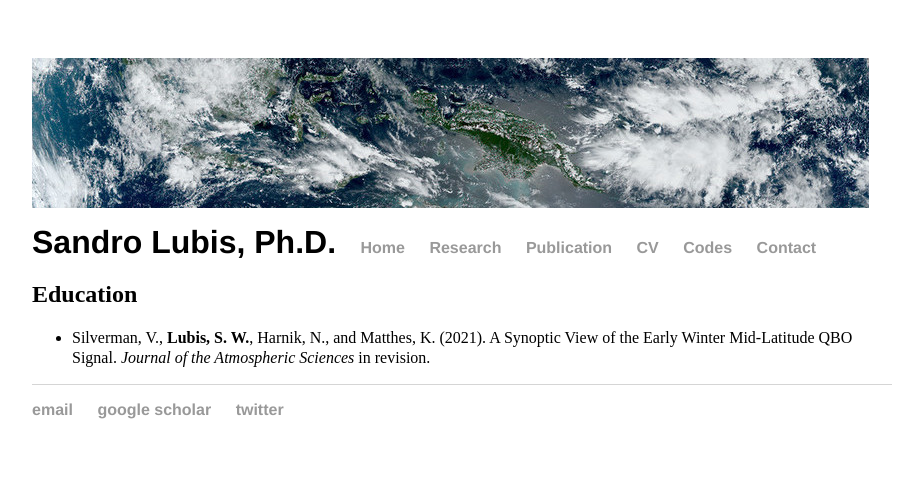
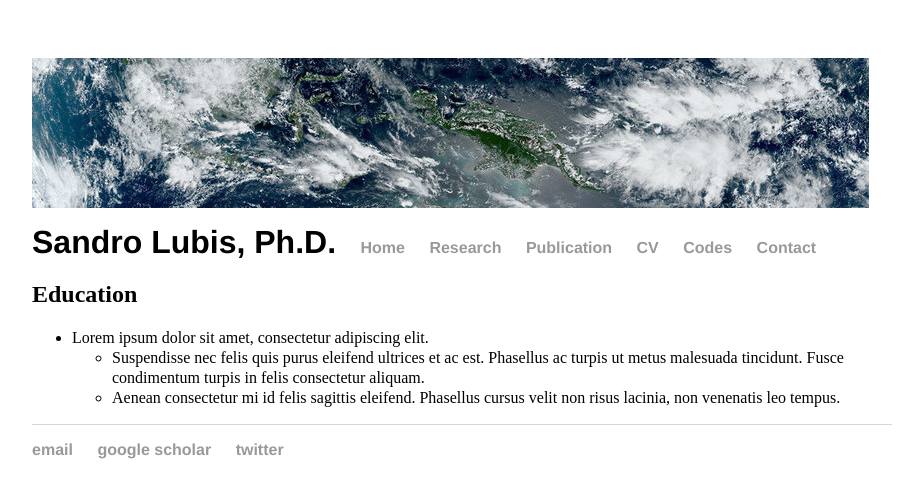
Before and after one commit to sandrolubis/sandrolubis.github.io, a Jekyll site: the page built from cv/index.html, in a window 1280 px wide. Shown: the top 498 px of the page, without its empty margins (276-1199 px from the left). Built offline with Jekyll 4.4.1, drawn with Linux system fonts in a browser that asks for light colours.

Commit message:
Update index.html

```diff
--- a/cv/index.html
+++ b/cv/index.html
@@ -6,6 +6,10 @@ title: CV | Sandro Lubis
 <div class="research">
 	<h2>Education</h2>
 	<ul style="line-height:1.25; width: 800px;">
-		<li>Silverman, V., <b>Lubis, S. W.</b>, Harnik, N., and Matthes, K. (2021). A Synoptic View of the Early Winter Mid-Latitude QBO Signal. <i>Journal of the Atmospheric Sciences</i> in revision.</li>
+		<li>Lorem ipsum dolor sit amet, consectetur adipiscing elit.</li>
+		<ul style="line-height:1.25; width: 800px;">
+			<li>Suspendisse nec felis quis purus eleifend ultrices et ac est. Phasellus ac turpis ut metus malesuada tincidunt. Fusce condimentum turpis in felis consectetur aliquam.</li>
+			<li>Aenean consectetur mi id felis sagittis eleifend. Phasellus cursus velit non risus lacinia, non venenatis leo tempus.</li>
+		</ul>
 	</ul>
 </div>
```
